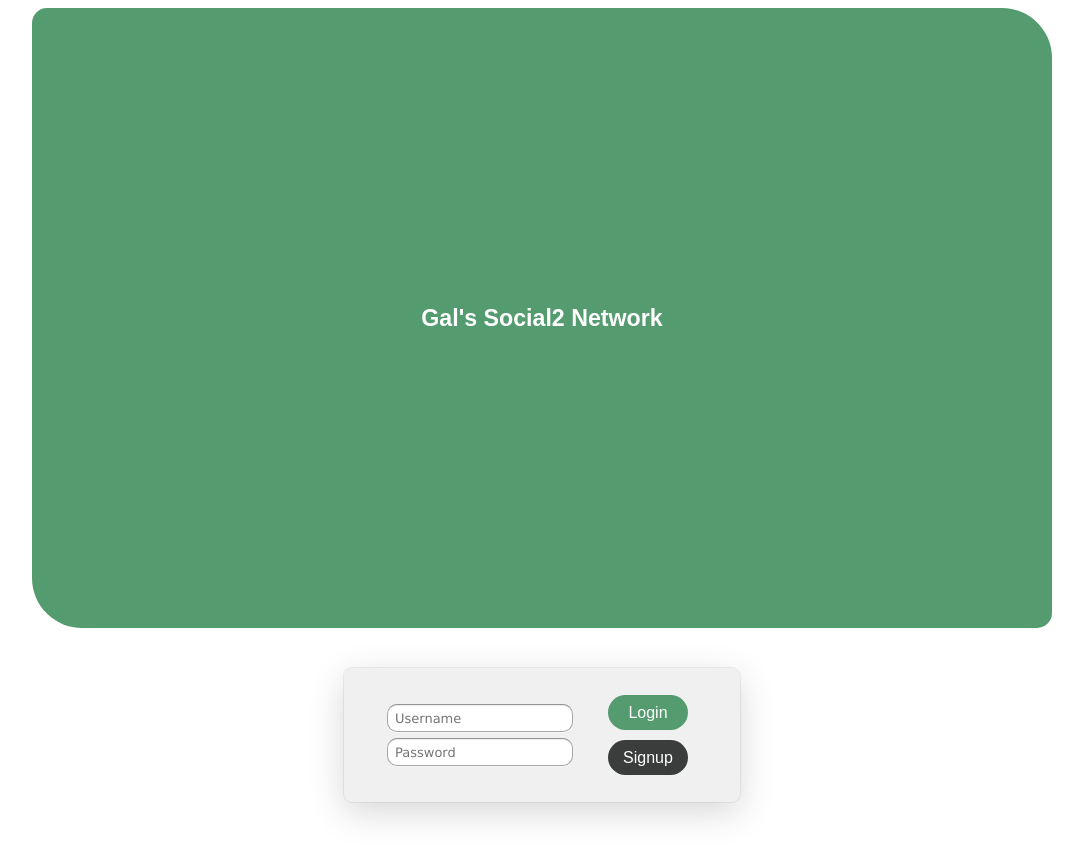
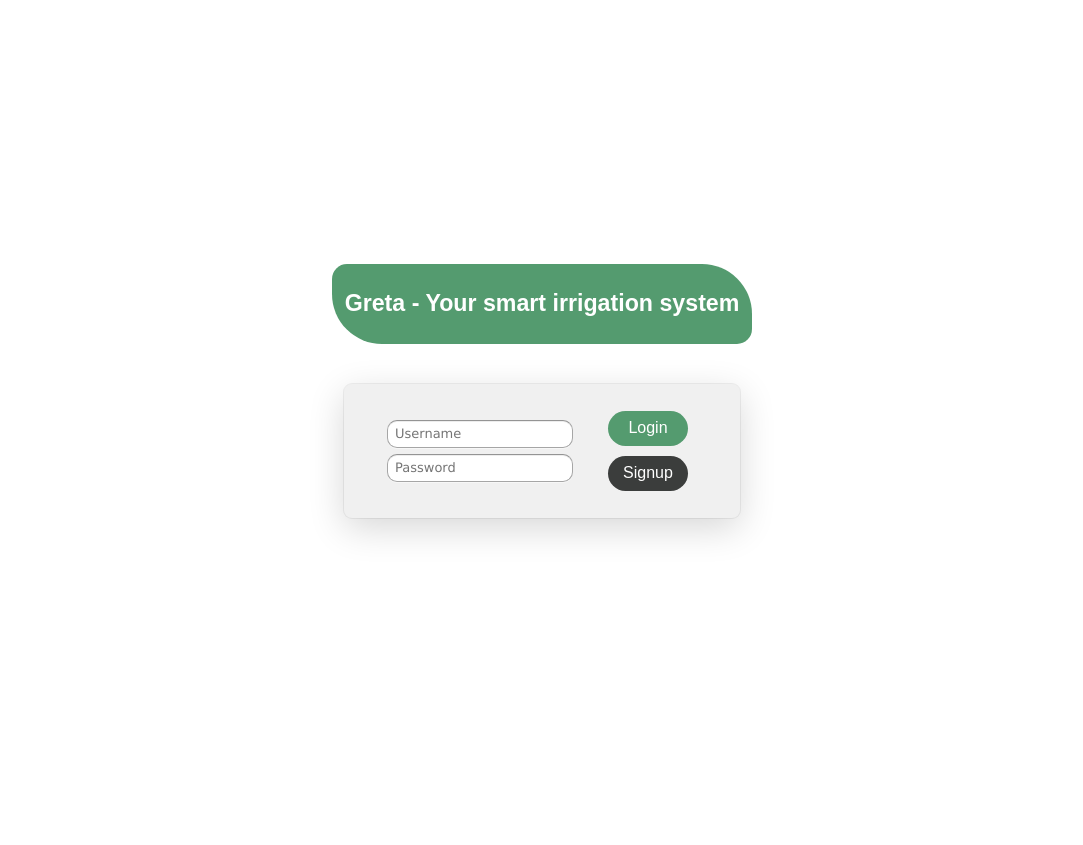
Before and after one commit to galhi10/greta-web, a React (Create React App) app: page / in a window 1280 px wide. Shown: the whole page, without its empty margins (98-1181 px from the left). After the commit the page ends 816 px from the top, so only its background shows below. Built offline with nearby package versions, Linux system fonts and the light colour scheme.

Commit message:
login headline fix

```diff
--- a/src/components/Login.js
+++ b/src/components/Login.js
@@ -73,7 +73,7 @@ export default class Login extends Component {
 
     return (
       <div className="container">
-        <Headline data="Gal's Social2 Network" />
+        <Headline data="Greta - Your smart irrigation system" />
         <Container className="container-box">
           <div className="credentials">
             <Input data={username_input} />
--- a/src/css/Container.css
+++ b/src/css/Container.css
@@ -26,7 +26,6 @@
   box-sizing: border-box;
   margin: 40px 0 0;
   padding: 20px;
-  width: 1000px;
   margin-bottom: 35px;
 }
 
--- a/src/css/Styles.css
+++ b/src/css/Styles.css
@@ -32,8 +32,6 @@ h2 {
   border-radius: 15px 50px;
   background: #549b6f;
   padding: 10px;
-  width: 1000px;
-  height: 600px;
   display:grid;
   justify-content: center;
   align-items: center;
```
